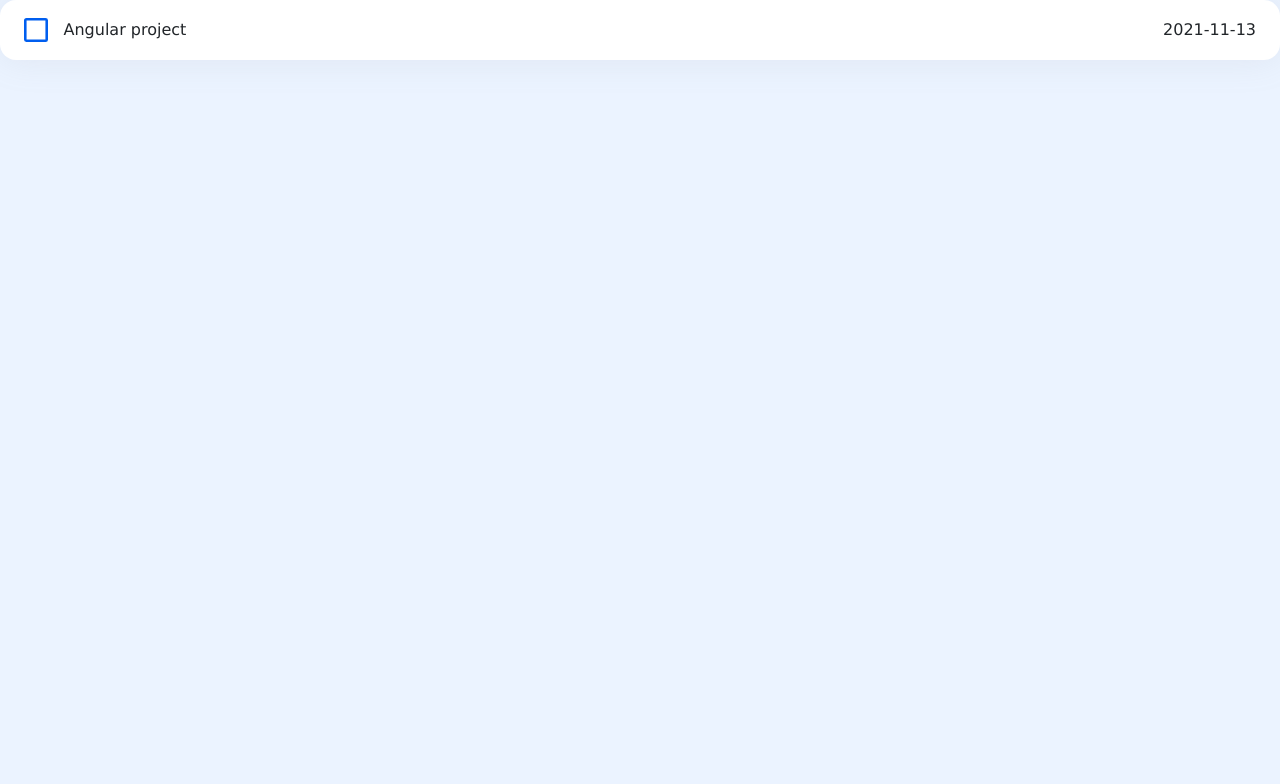
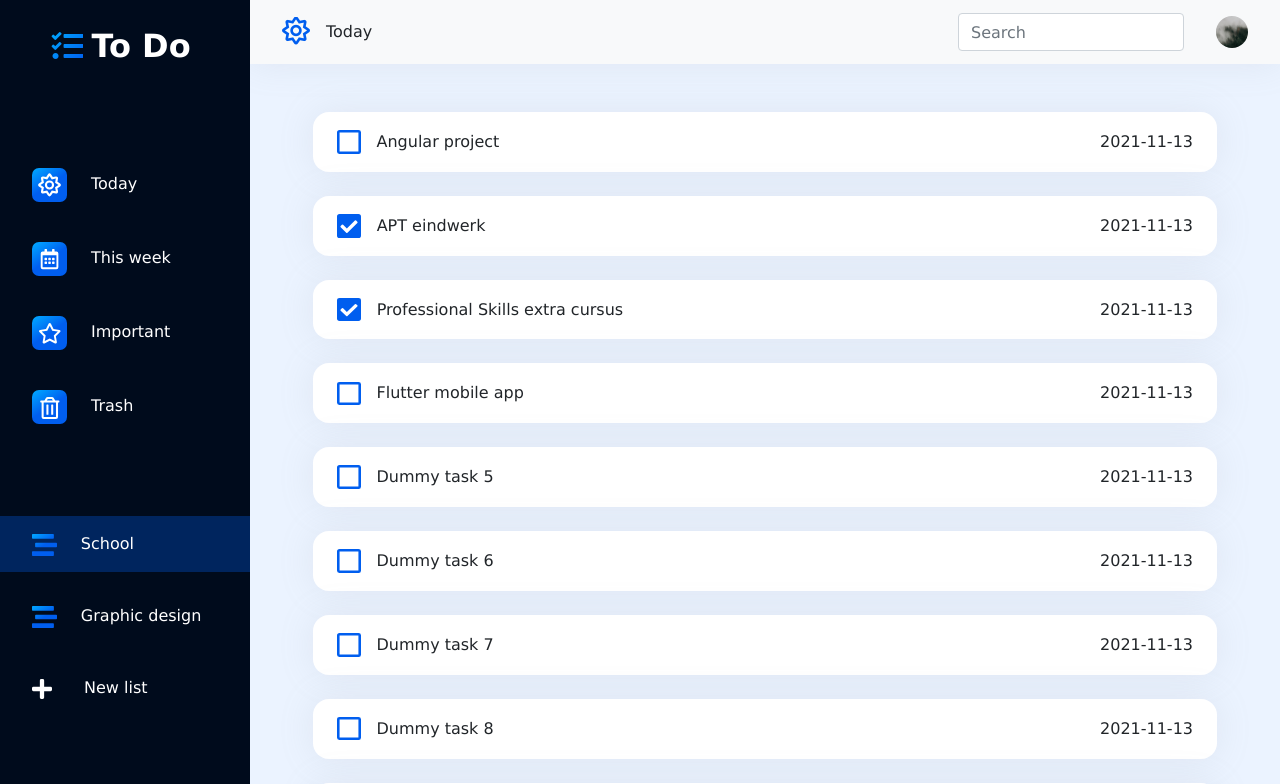
Before and after one commit to WoutersThijs/angular-to-do, an Angular app in the folder app/: page /task/1 in a window 1280 px wide. Shown: the top 784 px of the page. Built offline with nearby package versions, Linux system fonts and the light colour scheme; data requests are answered from the project's data file.

Commit message:
Lists and nav

```diff
--- a/app/json-server-local/db.json
+++ b/app/json-server-local/db.json
@@ -5,7 +5,7 @@
         "name" : "School"
       },
       {
-        "id" : 1,
+        "id" : 2,
         "name" : "Graphic design"
       }
     ],
--- a/app/src/app/app-routing.module.ts
+++ b/app/src/app/app-routing.module.ts
@@ -2,15 +2,13 @@ import { NgModule } from '@angular/core';
 import { Routes, RouterModule } from '@angular/router';
 import { AppComponent } from './app.component';
 import { HomeComponent } from './home/home.component';
-import { TaskDetailComponent } from './task-detail/task-detail.component';
 import { TaskComponent } from './task/task.component';
 import { TasklistComponent } from './tasklist/tasklist.component';
 
 const routes: Routes = [
   { path: '', component: HomeComponent },
-  { path: 'tasklist', component: TasklistComponent },
-  { path: 'task', component: TaskComponent },
-  { path: 'task/:id', component: TaskDetailComponent }
+  { path: 'task', component: HomeComponent },
+  { path: 'task/:id', component: HomeComponent }
 ];
 
 @NgModule({
--- a/app/src/app/app.module.ts
+++ b/app/src/app/app.module.ts
@@ -10,7 +10,6 @@ import { TaskComponent } from './task/task.component';
 import { SidemenuComponent } from './sidemenu/sidemenu.component';
 
 import { HttpClientModule } from '@angular/common/http';
-import { TaskDetailComponent } from './task-detail/task-detail.component';
 
 @NgModule({
   declarations: [
@@ -19,8 +18,7 @@ import { TaskDetailComponent } from './task-detail/task-detail.component';
     HomeComponent,
     TasklistComponent,
     TaskComponent,
-    SidemenuComponent,
-    TaskDetailComponent
+    SidemenuComponent
   ],
   imports: [
     BrowserModule,
--- a/app/src/app/home/home.component.ts
+++ b/app/src/app/home/home.component.ts
@@ -2,6 +2,7 @@ import { Component, OnInit } from '@angular/core';
 import { Task } from '../interfaces/task';
 import { TaskService } from '../services/task.service';
 import { Observable } from 'rxjs';
+import { Router, ActivatedRoute } from '@angular/router';
 
 @Component({
   selector: 'app-home',
@@ -12,9 +13,11 @@ export class HomeComponent implements OnInit {
 
   tasks$: Observable<Task[]> = new Observable<Task[]>();
 
-  constructor(private taskService: TaskService) { }
+  constructor(private taskService: TaskService, private router: Router, private activatedRoute: ActivatedRoute) { }
 
   ngOnInit(): void {
-    this.tasks$ = this.taskService.getTasks();
+    this.activatedRoute.params.subscribe(routeParams => {
+      this.tasks$ = this.taskService.getTasksByList(routeParams.id);
+    });
   }
 }
--- /dev/null
+++ b/app/src/app/interfaces/list.ts
@@ -0,0 +1,4 @@
+export interface List {
+  id: number;
+  name: string;
+}
--- /dev/null
+++ b/app/src/app/services/list.service.ts
@@ -0,0 +1,17 @@
+import { HttpClient } from '@angular/common/http';
+import { Injectable } from '@angular/core';
+import { Observable, timer } from 'rxjs';
+import { switchMap } from 'rxjs/operators';
+import { List } from '../interfaces/list';
+
+@Injectable({
+  providedIn: 'root'
+})
+export class ListService {
+
+  constructor(private httpClient: HttpClient) { }
+
+  getLists(): Observable<List[]> {
+    return timer(1, 3000).pipe(switchMap(() => this.httpClient.get<List[]>("http://localhost:3000/lists")));
+  }
+}
--- a/app/src/app/services/task.service.ts
+++ b/app/src/app/services/task.service.ts
@@ -16,7 +16,7 @@ export class TaskService {
     return timer(1, 3000).pipe(switchMap(() => this.httpClient.get<Task[]>("http://localhost:3000/tasks")));
   }
 
-  getTaskById(id: number): Observable<Task> {
-    return this.httpClient.get<Task>("http://localhost:3000/tasks/" + id);
+  getTasksByList(listID: number): Observable<Task[]> {
+    return timer(1, 3000).pipe(switchMap(() => this.httpClient.get<Task[]>("http://localhost:3000/tasks?list_id=" + listID.toString())));
   }
 }
--- a/app/src/app/sidemenu/sidemenu.component.html
+++ b/app/src/app/sidemenu/sidemenu.component.html
@@ -4,25 +4,25 @@
 </div>
 <ul>
   <li>
-    <a href="#" class="selected">
+    <a [routerLink]="['/task/today']" routerLinkActive="selected">
       <img src="assets/today.svg" alt="today" class="mr-4">
       <span class="links_name">Today</span>
     </a>
   </li>
   <li>
-    <a href="#">
+    <a [routerLink]="['/task/this-week']" routerLinkActive="selected">
       <img src="assets/week.svg" alt="today" class="mr-4">
       <span class="links_name">This week</span>
     </a>
   </li>
   <li>
-    <a href="#">
+    <a [routerLink]="['/task/important']" routerLinkActive="selected">
       <img src="assets/important.svg" alt="today" class="mr-4">
       <span class="links_name">Important</span>
     </a>
   </li>
   <li>
-    <a href="#">
+    <a [routerLink]="['/task/trash']" routerLinkActive="selected">
       <img src="assets/trash.svg" alt="today" class="mr-4">
       <span class="links_name">Trash</span>
     </a>
@@ -30,20 +30,14 @@
 </ul>
 
 <ul id="custom">
-  <li>
-    <a href="#">
+  <li *ngFor="let list of (lists$ | async)">
+    <a [routerLink]="['/task/', list.id]" routerLinkActive="selected" (click)="showTasks(list.id)">
       <img src="assets/stream.svg" alt="today" class="mr-4">
-      <span class="links_name">School</span>
+      <span class="links_name">{{ list.name }}</span>
     </a>
   </li>
   <li>
-    <a href="#">
-      <img src="assets/stream.svg" alt="today" class="mr-4">
-      <span class="links_name">Graphic desi...</span>
-    </a>
-  </li>
-  <li>
-    <a href="#">
+    <a>
       <img src="assets/plus.svg" alt="today" class="mr-4">
       <span class="links_name ml-2">New list</span>
     </a>
--- a/app/src/app/sidemenu/sidemenu.component.ts
+++ b/app/src/app/sidemenu/sidemenu.component.ts
@@ -1,5 +1,9 @@
 import { Component, OnInit } from '@angular/core';
-import $ from 'jquery'
+import { List } from '../interfaces/list';
+import { Observable } from 'rxjs';
+import $ from 'jquery';
+import { Router } from '@angular/router';
+import { ListService } from '../services/list.service';
 
 @Component({
   selector: 'app-sidemenu',
@@ -8,8 +12,15 @@ import $ from 'jquery'
 })
 export class SidemenuComponent implements OnInit {
 
-  constructor() { }
+  lists$: Observable<List[]> = new Observable<List[]>();
+
+  constructor(private listService: ListService, private router: Router) { }
 
   ngOnInit(): void {
+    this.lists$ = this.listService.getLists();
+  }
+
+  showTasks(id: number) {
+    this.router.navigate(['/task', id]);
   }
 }
--- a/app/src/app/task-detail/task-detail.component.html
+++ /dev/null
@@ -1 +0,0 @@
-<app-task *ngIf="task" [task]="task" [isDetail]="true"></app-task>
--- a/app/src/app/task-detail/task-detail.component.ts
+++ /dev/null
@@ -1,22 +0,0 @@
-import { Component, OnInit } from '@angular/core';
-import { Task } from '../interfaces/task';
-import { TaskService } from '../services/task.service';
-import { ActivatedRoute } from '@angular/router';
-
-@Component({
-  selector: 'app-task-detail',
-  templateUrl: './task-detail.component.html',
-  styleUrls: ['./task-detail.component.scss']
-})
-export class TaskDetailComponent implements OnInit {
-  task: Task = {id: 0, name: "Test", description: "Test Desc", deadline: new Date(Date.now()), complete: false};
-
-  constructor(private taskService: TaskService, private route: ActivatedRoute) { }
-
-  ngOnInit(): void {
-    const taskId = this.route.snapshot.paramMap.get('id');
-    if (taskId != null) {
-      this.taskService.getTaskById(+taskId).subscribe(result => this.task = result);
-    }
-  }
-}
```
Also changed, not shown: app/src/app/task-detail/task-detail.component.scss (deleted), 2 other files (tests, documents, lock files or other folders).
